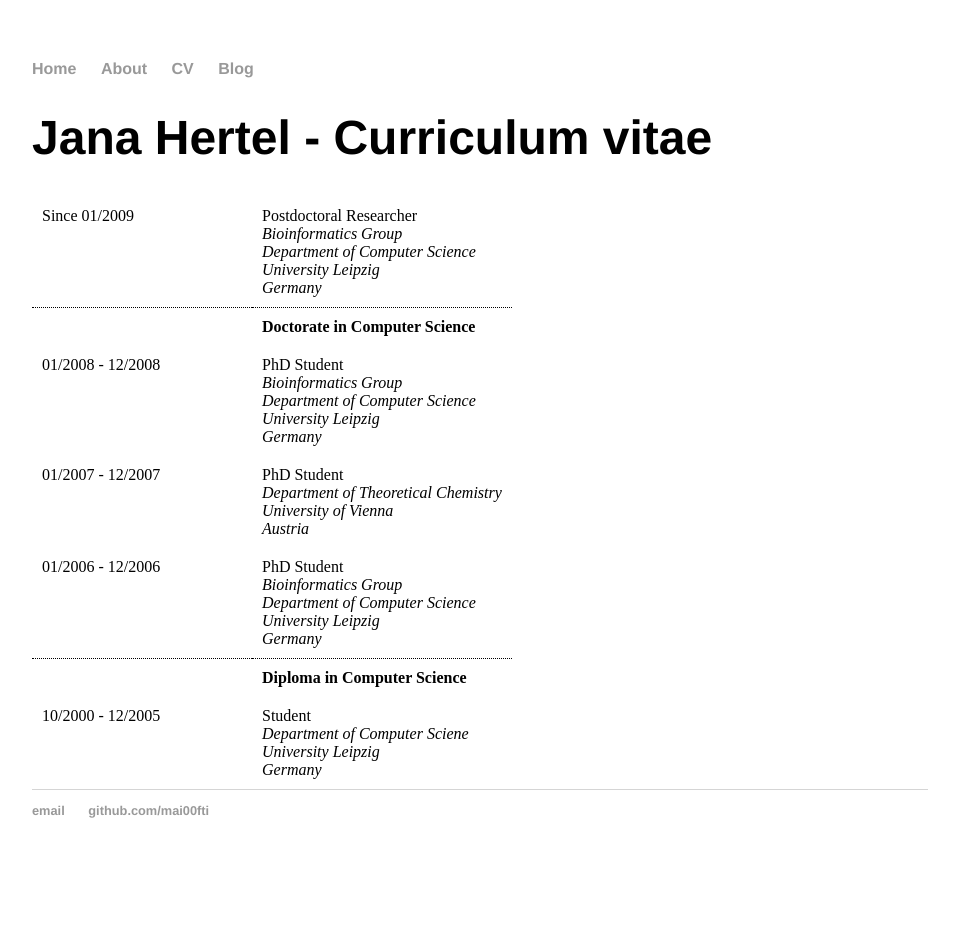
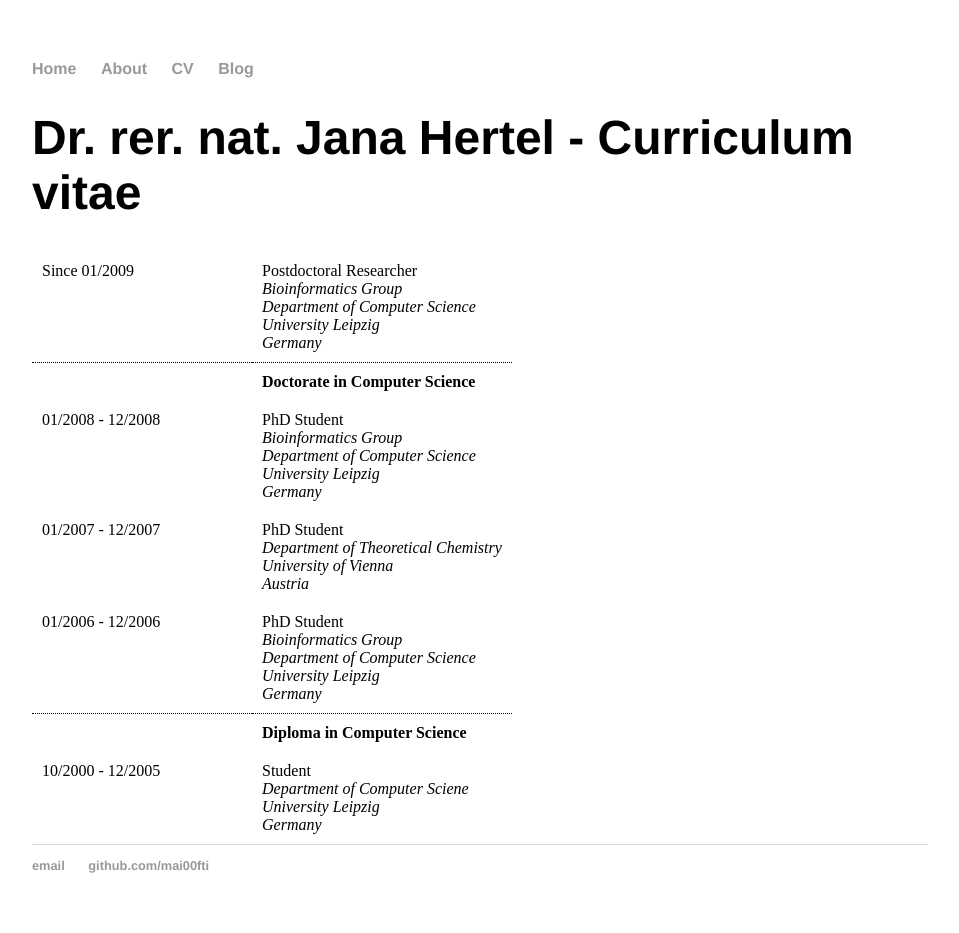
Before and after one commit to mai00fti/mai00fti.github.io, a Jekyll site: the page built from cv/index.html, in a window 1280 px wide. Shown: the whole page, without its empty margins (160-1119 px from the left). Built offline with Jekyll 4.4.1, drawn with Linux system fonts in a browser that asks for light colours; before the commit the page ends 900 px from its top, so only the background shows below that.

Commit message:
Update index.html

```diff
--- a/cv/index.html
+++ b/cv/index.html
@@ -1,6 +1,6 @@
 ---
 layout: default
-title: Jana Hertel - Curriculum vitae
+title: Dr. rer. nat. Jana Hertel - Curriculum vitae
 ---
 
 <h1>{{ page.title }}</h1>
```
